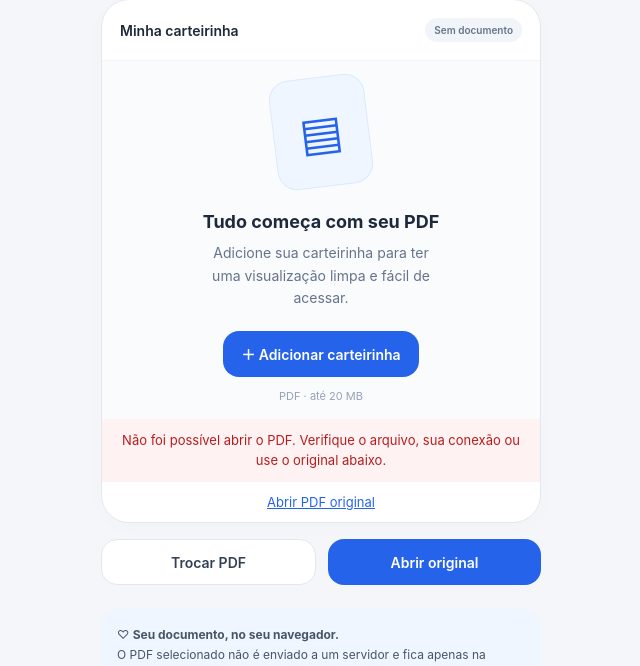
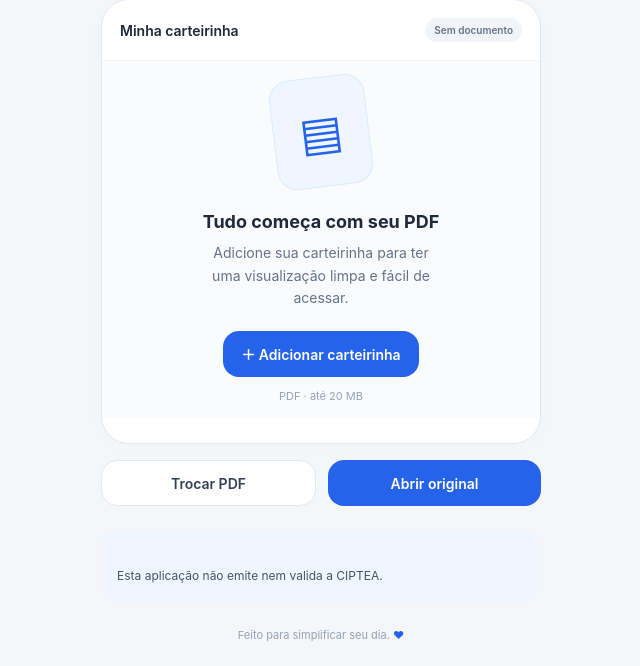
Before and after one commit to fersouzabr/ciptea.github.io, a plain HTML site: page index.html in a window 1280 px wide. Shown: the part 286-952 px from the top of the page, without its empty margins (319-959 px from the left). Drawn offline with Linux system fonts and the light colour scheme.

Commit message:
Update index.html

```diff
--- a/index.html
+++ b/index.html
@@ -331,8 +331,7 @@
                         id="add">＋ Adicionar carteirinha</button><small class="hint">PDF · até 20 MB</small>
                 </div><canvas id="canvas" hidden aria-label="Página da carteirinha"></canvas>
             </div>
-            <div id="status" role="status" hidden></div><a id="original" hidden target="_blank" rel="noopener">Abrir PDF
-                original</a>
+            <div id="status" role="status" hidden></div><a id="original" hidden target="_blank" rel="noopener"></a>
             <div id="toolbar" hidden>
                 <div><button id="prev" aria-label="Página anterior">‹</button><span id="count"></span><button id="next"
                         aria-label="Próxima página">›</button></div>
@@ -343,9 +342,7 @@
         </section>
         <div id="actions" hidden><button id="change" class="secondary">Trocar PDF</button><button id="open">Abrir
                 original</button></div><input id="file" type="file" accept="application/pdf,.pdf" hidden>
-        <div class="privacy">♡ <strong>Seu documento, no seu navegador.</strong><br>O PDF selecionado não é enviado a um
-            servidor e fica apenas na memória durante o uso. Ao recarregar, selecione-o novamente. O visualizador usa
-            uma biblioteca externa e requer internet no primeiro carregamento.<br><br>Este aplicativo não emite nem
+        <div class="privacy"><br>Esta aplicação não emite nem
             valida a CIPTEA.</div>
         <footer>Feito para simplificar seu dia. <span style="color:#2563eb">♥</span></footer>
     </main>
@@ -360,7 +357,7 @@
         function controls() { for (const id of ['prev', 'next', 'out', 'in', 'fit']) $(id).disabled = busy || !doc; $('prev').disabled = busy || !doc || page <= 1; $('next').disabled = busy || !doc || page >= doc.numPages; $('out').disabled = busy || !doc || zoom <= 1; $('in').disabled = busy || !doc || zoom >= 3; if (doc) $('count').textContent = page + ' / ' + doc.numPages; }
         async function engine() { if (!library) { library = await import(BASE + 'build/pdf.min.mjs'); library.GlobalWorkerOptions.workerSrc = BASE + 'build/pdf.worker.min.mjs'; } return library; }
         async function render() { if (!doc || busy) return; busy = true; controls(); status('Preparando sua carteirinha…'); try { const p = await doc.getPage(page); const base = p.getViewport({ scale: 1 }); const vp = p.getViewport({ scale: Math.max(200, $('area').clientWidth - 32) / base.width * zoom }); const c = $('canvas'), d = Math.min(devicePixelRatio || 1, 2); c.width = Math.floor(vp.width * d); c.height = Math.floor(vp.height * d); c.style.width = vp.width + 'px'; c.style.height = vp.height + 'px'; task = p.render({ canvasContext: c.getContext('2d'), viewport: vp, transform: [d, 0, 0, d, 0, 0] }); await task.promise; status(''); } catch (e) { if (e.name !== 'RenderingCancelledException') status('Não foi possível desenhar esta página. Abra o PDF original.', true); } finally { busy = false; controls(); } }
-        async function load(source, original) { const id = ++loadId; status('Abrindo PDF…'); busy = true; controls(); try { if (task) { task.cancel(); try { await task.promise; } catch { } } if (doc) { await doc.destroy(); doc = null; } const lib = await engine(); const nextDoc = await lib.getDocument(typeof source === 'string' ? { url: source } : { data: source }).promise; if (id !== loadId) { await nextDoc.destroy(); return; } doc = nextDoc; page = 1; zoom = 1; $('empty').hidden = true; $('canvas').hidden = false; $('toolbar').hidden = false; $('badge').textContent = 'PDF selecionado'; busy = false; await render(); } catch (e) { if (id === loadId) { doc = null; busy = false; status('Não foi possível abrir o PDF. Verifique o arquivo, sua conexão ou use o original abaixo.', true); controls(); } } }
+        async function load(source, original) { const id = ++loadId; status('Abrindo PDF…'); busy = true; controls(); try { if (task) { task.cancel(); try { await task.promise; } catch { } } if (doc) { await doc.destroy(); doc = null; } const lib = await engine(); const nextDoc = await lib.getDocument(typeof source === 'string' ? { url: source } : { data: source }).promise; if (id !== loadId) { await nextDoc.destroy(); return; } doc = nextDoc; page = 1; zoom = 1; $('empty').hidden = true; $('canvas').hidden = false; $('toolbar').hidden = false; $('badge').textContent = 'PDF selecionado'; busy = false; await render(); } catch (e) { if (id === loadId) { doc = null; busy = false; status('', true); controls(); } } }
         $('add').onclick = $('change').onclick = () => $('file').click();
         $('file').onchange = async e => { const f = e.target.files[0]; if (!f) return; if (f.type !== 'application/pdf' && !f.name.toLowerCase().endsWith('.pdf')) { status('Selecione um arquivo PDF.', true); return; } if (f.size > 20 * 1024 * 1024) { status('Escolha um PDF de até 20 MB.', true); return; } if (url) URL.revokeObjectURL(url); url = URL.createObjectURL(f); $('original').href = url; $('original').hidden = false; $('actions').hidden = false; await load(new Uint8Array(await f.arrayBuffer()), url); e.target.value = ''; };
         $('open').onclick = () => $('original').click(); $('prev').onclick = () => { if (page > 1 && !busy) { page--; render(); } }; $('next').onclick = () => { if (doc && page < doc.numPages && !busy) { page++; render(); } }; $('out').onclick = () => { zoom = Math.max(1, zoom - .25); render(); }; $('in').onclick = () => { zoom = Math.min(3, zoom + .25); render(); }; $('fit').onclick = () => { zoom = 1; render(); }; let timer; window.addEventListener('resize', () => { clearTimeout(timer); timer = setTimeout(() => { if (doc && !busy) render(); }, 200); });
```
